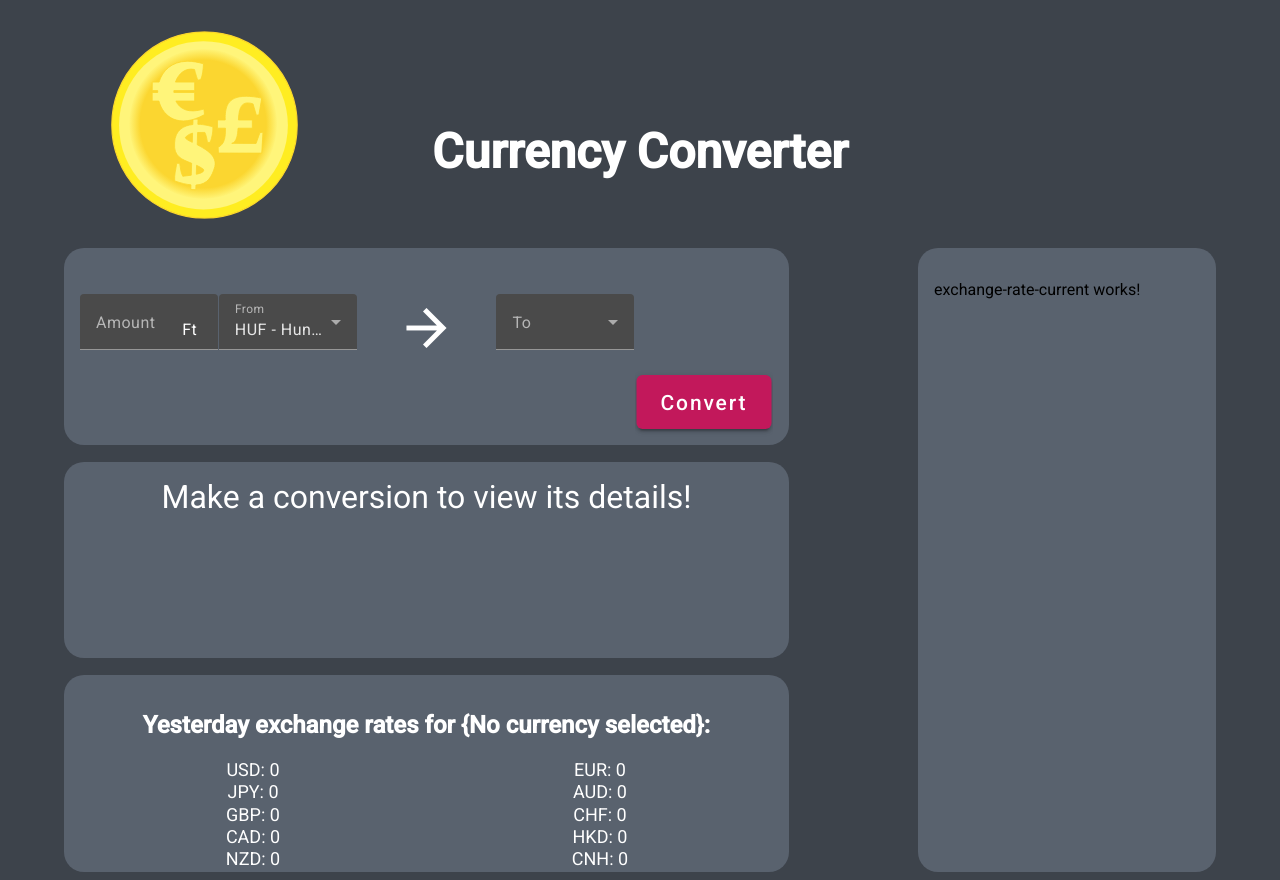
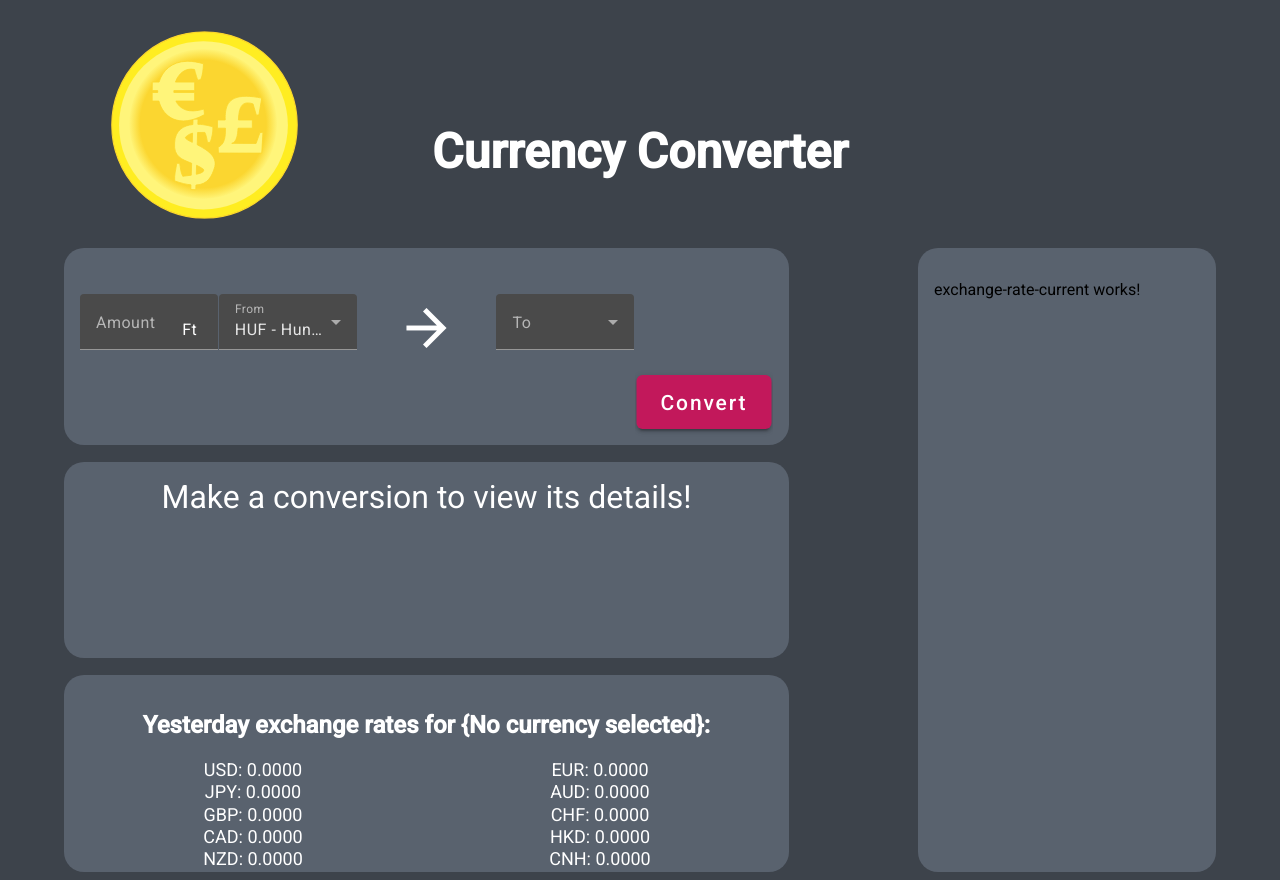
Before and after one commit to Taxus-max/Currency-Converter, an Angular app: page / in a window 1280 px wide. Built offline with nearby package versions, Linux system fonts and the light colour scheme.

Commit message:
Add number formatting for display

```diff
--- a/src/app/exchange-rate-history/exchange-rate-history.component.html
+++ b/src/app/exchange-rate-history/exchange-rate-history.component.html
@@ -5,34 +5,34 @@
   <div class="data-box">
     <mat-grid-list cols="2" rowHeight="16:1">
       <mat-grid-tile>
-        USD: {{exchangeRates.USD}}
+        USD: {{exchangeRates.USD.toFixed(4)}}
       </mat-grid-tile>
       <mat-grid-tile>
-        EUR: {{exchangeRates.EUR}}
+        EUR: {{exchangeRates.EUR.toFixed(4)}}
       </mat-grid-tile>
       <mat-grid-tile>
-        JPY: {{exchangeRates.JPY}}
+        JPY: {{exchangeRates.JPY.toFixed(4)}}
       </mat-grid-tile>
       <mat-grid-tile>
-        AUD: {{exchangeRates.AUD}}
+        AUD: {{exchangeRates.AUD.toFixed(4)}}
       </mat-grid-tile>
       <mat-grid-tile>
-        GBP: {{exchangeRates.GBP}}
+        GBP: {{exchangeRates.GBP.toFixed(4)}}
       </mat-grid-tile>
       <mat-grid-tile>
-        CHF: {{exchangeRates.CHF}}
+        CHF: {{exchangeRates.CHF.toFixed(4)}}
       </mat-grid-tile>
       <mat-grid-tile>
-        CAD: {{exchangeRates.CAD}}
+        CAD: {{exchangeRates.CAD.toFixed(4)}}
       </mat-grid-tile>
       <mat-grid-tile>
-        HKD: {{exchangeRates.HKD}}
+        HKD: {{exchangeRates.HKD.toFixed(4)}}
       </mat-grid-tile>
       <mat-grid-tile>
-        NZD: {{exchangeRates.NZD}}
+        NZD: {{exchangeRates.NZD.toFixed(4)}}
       </mat-grid-tile>
       <mat-grid-tile>
-        CNH: {{exchangeRates.CNH}}
+        CNH: {{exchangeRates.CNH.toFixed(4)}}
       </mat-grid-tile>
     </mat-grid-list>
   </div>
```
